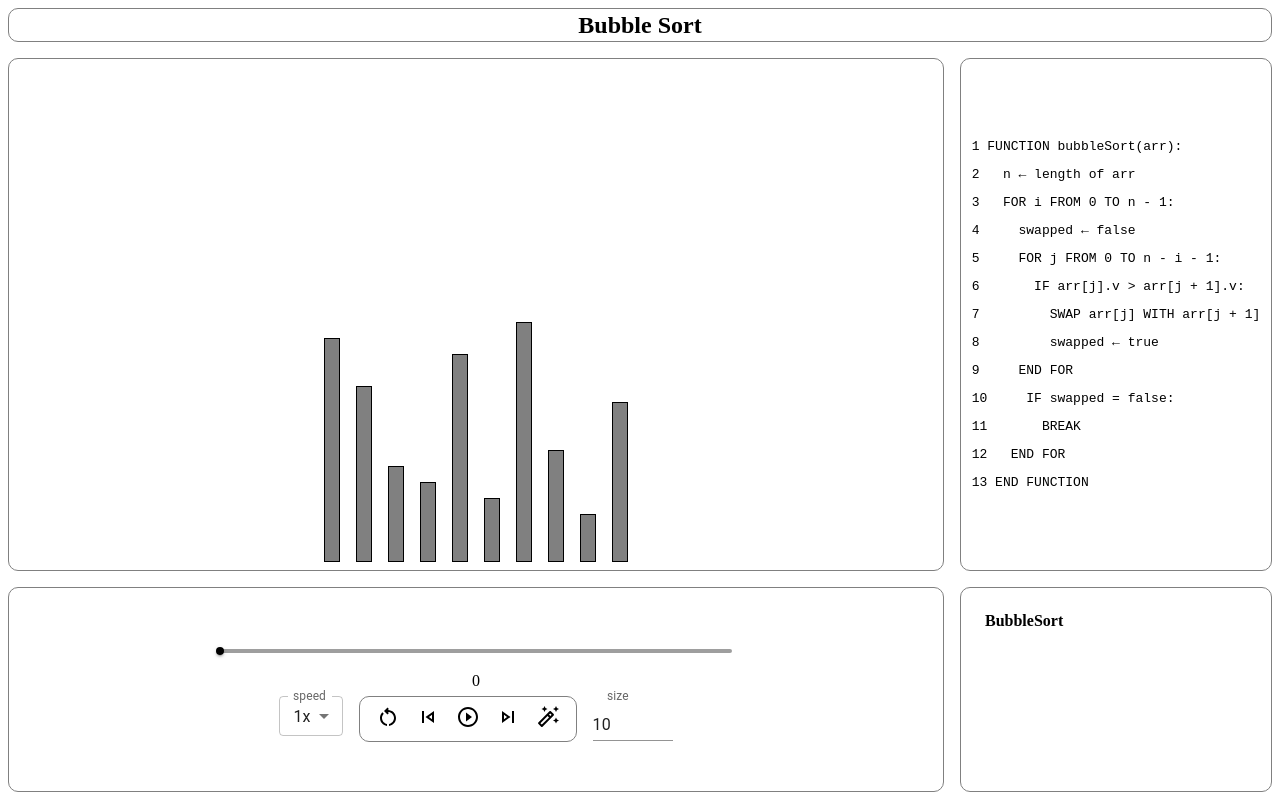
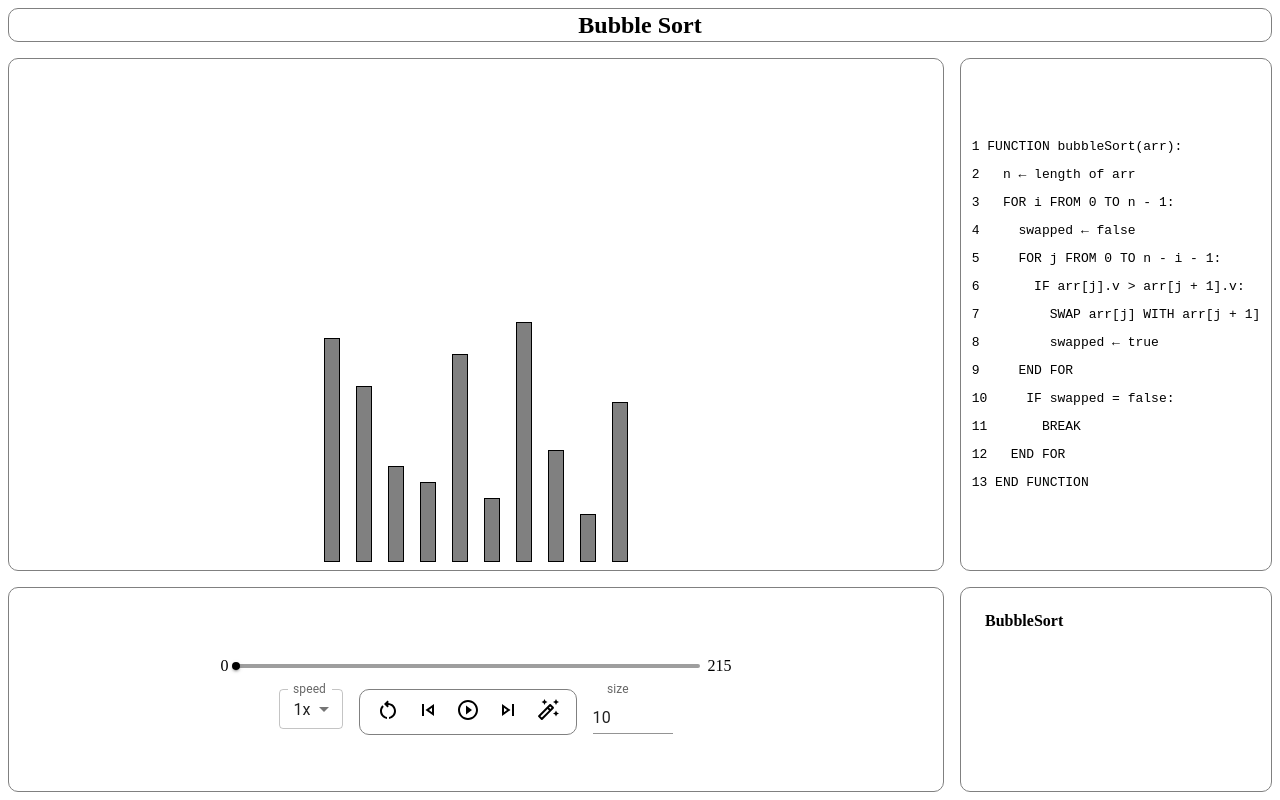
Before and after one commit to darkk-shadow/algorithm-visualizer, a React (Vite) app: page / in a window 1280 px wide. Built offline with nearby package versions, Linux system fonts and the light colour scheme.

Commit message:
Add seperate pseudocode

```diff
--- a/src/App.scss
+++ b/src/App.scss
@@ -57,6 +57,14 @@ html, body, #root{
     place-items: center;
   }
 }
+.slider{
+  display: grid;
+  grid-auto-flow: column;
+  width: 100%;
+  place-items: center;
+  grid-template-columns: auto 1fr auto;
+  gap: 0.5em;
+}
 .player .MuiSlider-root{
   height: 4px;
   color:black;
--- a/src/comps/Code.jsx
+++ b/src/comps/Code.jsx
@@ -1,25 +1,10 @@
-
-const codes = [
-  "FUNCTION bubbleSort(arr):",
-  "  n ← length of arr",
-  "  FOR i FROM 0 TO n - 1:",
-  "    swapped ← false",
-  "    FOR j FROM 0 TO n - i - 1:",
-  "      IF arr[j].v > arr[j + 1].v:",
-  "        SWAP arr[j] WITH arr[j + 1]",
-  "        swapped ← true",
-  "    END FOR",
-  "    IF swapped = false:",
-  "      BREAK",
-  "  END FOR",
-  "END FUNCTION"
-]
+import { bubbleCode } from "../utils/pseudocode.js";
 
 const Code = () => {
   return <div className="code">
     <div className="wrap">
 
-    {codes.map((v,i)=>{
+    {bubbleCode.map((v,i)=>{
       return <pre id={`c${i}`} key={i}>{i+1} {v}</pre>
     })}
   </div>
--- a/src/comps/Player.jsx
+++ b/src/comps/Player.jsx
@@ -145,11 +145,15 @@ const Player = (p) => {
 
   return <div className="player">
     <div className="wrap">
-      <Slider
-        max={stepsSize - 1}
-        value={currStep}
-        onChange={onSlide}
-      />{currStep}
+      <div className="slider">
+        {currStep}
+        <Slider
+          max={stepsSize - 1}
+          value={currStep}
+          onChange={onSlide}
+        />
+        {stepsSize-1}
+      </div>
       <div className="player_control">
       <FormControl sx={{ minWidth: "3em" }} size="small">
         <InputLabel id="player_speed_label">speed</InputLabel>
--- a/src/utils/logToAnim.js
+++ b/src/utils/logToAnim.js
@@ -1,3 +1,4 @@
+import { bubbleCode } from "./pseudocode"
 
 const red = "#ef0000"
 const green = "#00ef00"
@@ -18,8 +19,8 @@ function animCode(l, steps, counterSteps){
   const s = l.lines.map((v,i) => {
     return {
       animation: [
-        ...Array.from({length:13}).map((v,i) => [
-          `#c${i-1}`, {backgroundColor: white}, {duration: 0}
+        ...Array.from({length:bubbleCode.length}).map((v,i) => [
+          `#c${i}`, {backgroundColor: white}, {duration: 0}
         ]),
         [`#c${v-1}`, {backgroundColor: green}]
       ],
--- /dev/null
+++ b/src/utils/pseudocode.js
@@ -0,0 +1,16 @@
+
+export const bubbleCode = [
+  "FUNCTION bubbleSort(arr):",
+  "  n ← length of arr",
+  "  FOR i FROM 0 TO n - 1:",
+  "    swapped ← false",
+  "    FOR j FROM 0 TO n - i - 1:",
+  "      IF arr[j].v > arr[j + 1].v:",
+  "        SWAP arr[j] WITH arr[j + 1]",
+  "        swapped ← true",
+  "    END FOR",
+  "    IF swapped = false:",
+  "      BREAK",
+  "  END FOR",
+  "END FUNCTION"
+]
```
